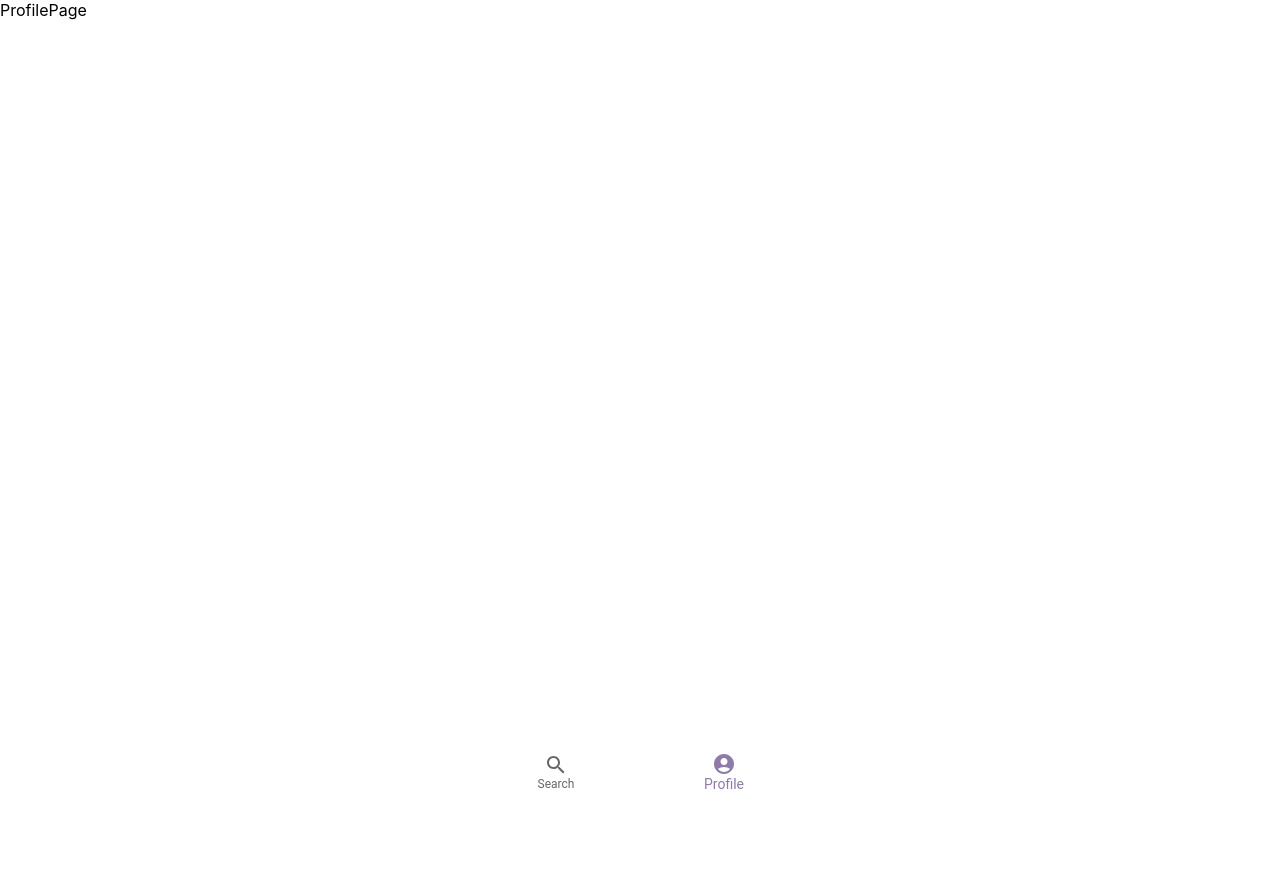
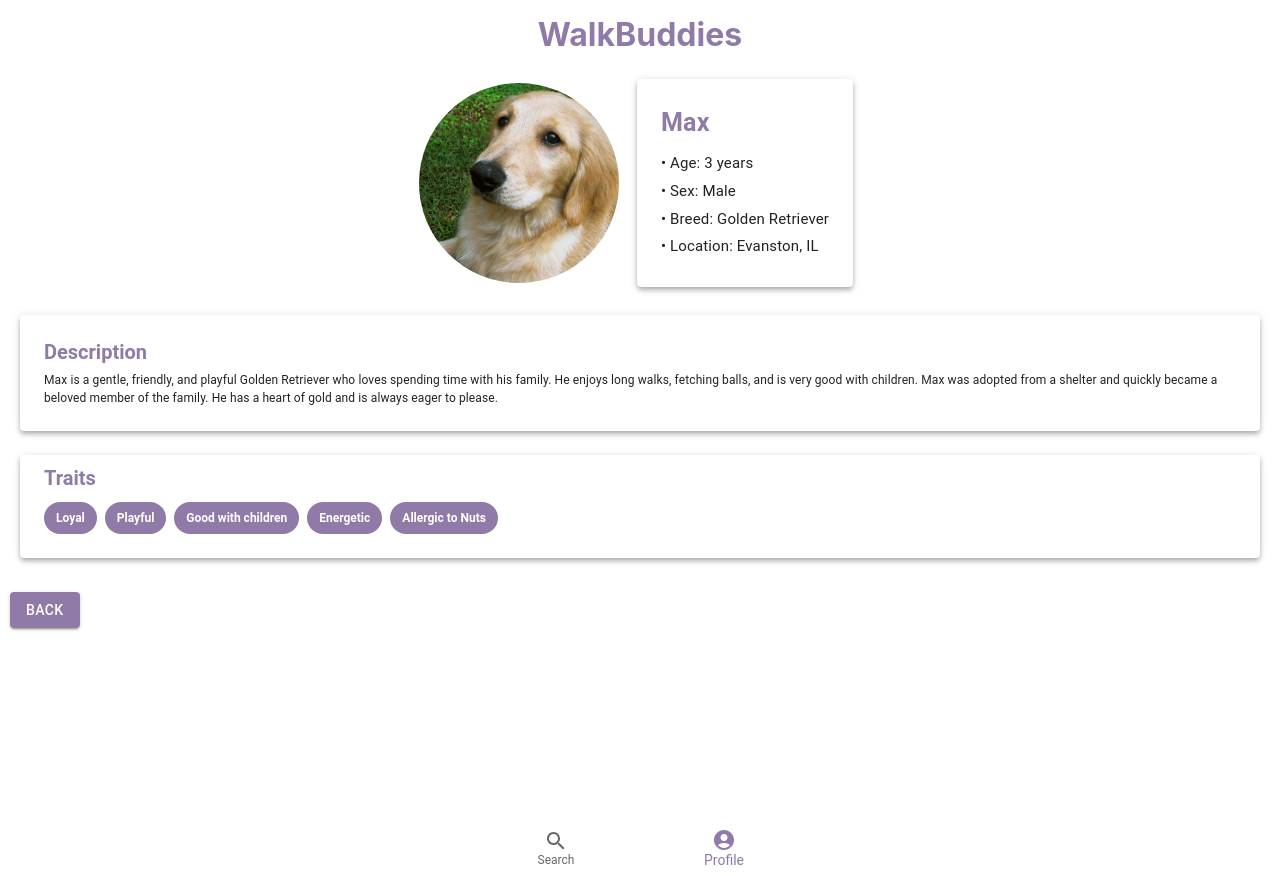
Before and after one commit to 392-f24/Purple-WalkBuddies, a React (Vite) app: page /profile in a window 1280 px wide. Before the commit the page ends 800 px from the top, so only its background shows below. Built offline with nearby package versions, Linux system fonts and the light colour scheme.

Commit message:
initial design and frontend

```diff
--- a/src/App.css
+++ b/src/App.css
@@ -1,8 +1,15 @@
 .AppContainer {
-  width: 100vw;
-  height: 100vh;
+  display: flex;
+  flex-direction: column;
+  min-height: 100vh;
 }
 
 .AppContent {
-  height: calc(100vh - 56px);
+  flex-grow: 1;
 }
+
+.BottomNav {
+  position: relative;
+  bottom: 0;
+  width: 100%;
+}
--- a/src/components/ProfilePage.jsx
+++ b/src/components/ProfilePage.jsx
@@ -1,5 +1,136 @@
+import React, { useState } from 'react';
+import { Button, Typography, Box, Avatar, Chip, Paper } from '@mui/material';
+import { useNavigate } from 'react-router-dom';
+
+const CardTitle = ({ children }) => (
+  <Typography variant="h5" style={{ fontWeight: 'bold', fontSize: '20px', marginBottom: '5px', color: '#907AA8'}}>
+    {children}
+  </Typography>
+);
+
 const ProfilePage = () => {
-  return "ProfilePage";
-}
+  const navigate = useNavigate();
+
+  const handleButtonClick = () => {
+    navigate('/');
+  };
+
+  // Simulating pet data (this will eventually come from a database)
+  const [petData, setpetData] = useState({
+    name: "Max",
+    age: 3,
+    sex: "Male",
+    breed: "Golden Retriever",
+    location: "Evanston, IL",
+    image: "./MaxProfilePic.jpg",
+    description: "Max is a gentle, friendly, and playful Golden Retriever who loves spending time with his family. He enjoys long walks, fetching balls, and is very good with children. Max was adopted from a shelter and quickly became a beloved member of the family. He has a heart of gold and is always eager to please.",
+    traits: ["Loyal", "Playful", "Good with children", "Energetic", "Allergic to Nuts"]
+  });
+
+  return (
+    <div className="profile-page" style={{ backgroundColor: 'white', height: '100vh', padding: '10px' }}>
+      <h1
+        style={{
+          color: '#907AA8',
+          textAlign: 'center',
+          marginTop: '0px',
+          paddingTop: '5px',
+        }}
+      >
+        WalkBuddies
+      </h1>
+
+      {/* Pet Information Section */}
+      <Box
+        display="flex"
+        alignItems="center"
+        justifyContent="center"
+        style={{
+          marginTop: '-20px',
+          marginBottom: "-20px",
+          marginLeft: '10px',
+          marginRight: '10px',
+          gap: '10px',
+        }}
+      >
+        {/* Profile Picture*/}
+        <Avatar
+          alt={petData.name}
+          src={petData.image}
+          sx={{ width: 200, height: 200 }}
+        />
+
+        {/* Pet Information */}
+        <Paper sx={{ px: 3, py: 3, boxSizing: "border-box", mx: 1, my: 3, overflow: "auto" }} elevation={4}>
+          <Typography variant="h6" gutterBottom style={{ fontWeight: 'bold', fontSize: '25px', color: '#907AA8'}}>
+            {petData.name}
+          </Typography>
+          <Typography variant="body1" gutterBottom style={{ fontSize: '15px' }}>
+            • Age: {petData.age} years
+          </Typography>
+          <Typography variant="body1" gutterBottom style={{ fontSize: '15px' }}>
+            • Sex: {petData.sex}
+          </Typography>
+          <Typography variant="body1" gutterBottom style={{ fontSize: '15px' }}>
+            • Breed: {petData.breed}
+          </Typography>
+          <Typography variant="body1" gutterBottom style={{ fontSize: '15px' }}>
+            • Location: {petData.location}
+          </Typography>
+        </Paper>
+      </Box>
+
+      {/* Description Section */}
+      <Paper sx={{
+        px: 3,
+        py: 3,
+        boxSizing: "border-box",
+        mx: 1,
+        my: 3,
+        overflow: "auto",
+        marginLeft: '10px',
+        marginRight: '10px'}}
+        elevation={4}>
+        <CardTitle>Description</CardTitle>
+        <Typography variant="body1" style={{ fontSize: '12px' }}>
+          {petData.description}
+        </Typography>
+      </Paper>
+
+      {/* Traits Section */}
+      <Paper sx={{
+        px: 3,
+        py: 3,
+        boxSizing: "border-box",
+        mx: 1,
+        my: 3,
+        overflow: "auto",
+        marginTop: '10px',
+        paddingTop: '10px',
+        marginLeft: '10px',
+        marginRight: '10px'}}
+        elevation={4} >
+        <CardTitle>Traits</CardTitle>
+        <Box display="flex" gap="8px" flexWrap="wrap">
+          {petData.traits.map((trait, index) => (
+            <Chip
+              key={index}
+              label={trait}
+              style={{ backgroundColor: '#907AA8', color: 'white', fontWeight: 'bold', fontSize: '12px', marginTop: '5px'}}
+            />
+          ))}
+        </Box>
+      </Paper>
+
+      <Button
+        variant="contained"
+        style={{ backgroundColor: '#907AA8', color: 'white', marginTop: '10px' }}
+        onClick={handleButtonClick}
+      >
+        Back
+      </Button>
+    </div>
+  );
+};
 
 export default ProfilePage;
```
Also changed, not shown: public/MaxProfilePic.jpg (added), 1 other file (tests, documents, lock files or other folders).
